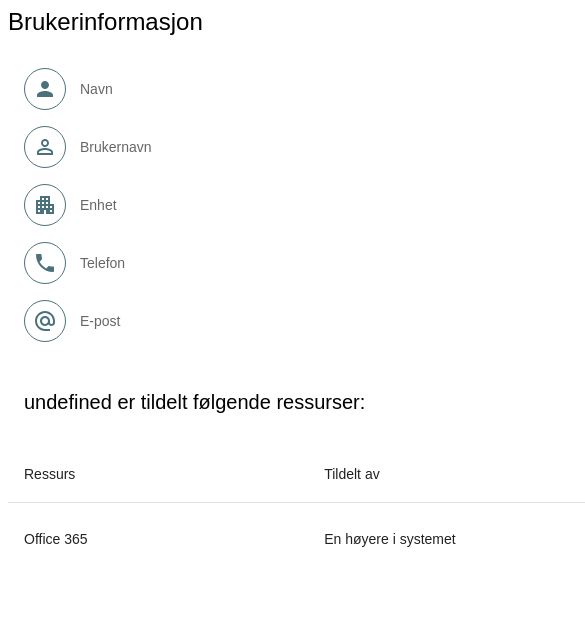
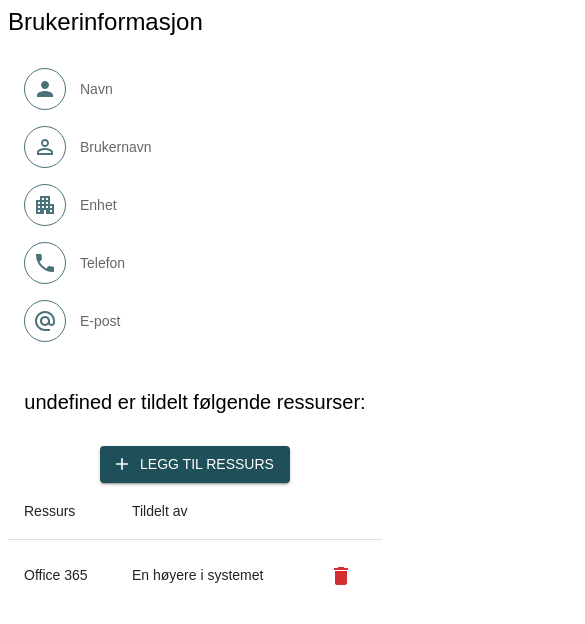
Before and after one commit to FINTLabs/fint-kontroll-user-pod, a React (Create React App) app: page /info/1 in a window 390 px wide. Shown: the top 624 px of the page, 585 px wide, since content can reach past the window. Built offline with nearby package versions, Linux system fonts and the light colour scheme; no server answers.

Commit message:
Added button for adding resource, and fixed some responsive problems

```diff
--- a/src/features/user-info/ResourceTable.tsx
+++ b/src/features/user-info/ResourceTable.tsx
@@ -6,24 +6,15 @@ import TableContainer from '@mui/material/TableContainer';
 import TableHead from '@mui/material/TableHead';
 import TableRow from '@mui/material/TableRow';
 import IconButton from '@mui/material/IconButton';
-import {Delete, Edit} from "@mui/icons-material";
-import {createStyles, makeStyles} from "@mui/styles";
-import {Box, Theme} from "@mui/material";
-import {Link} from "react-router-dom";
+import {Delete} from "@mui/icons-material";
+import {Box} from "@mui/material";
 
-const useStyles = makeStyles((theme: Theme) =>
-    createStyles({
-        icon: {
-            color: theme.palette.primary.main
-        },
-    }));
 
 export const ResourceTable: any = () => {
-    const classes = useStyles();
 
     return (
         <Box>
-            <TableContainer sx={{minWidth: 1040}}>
+            <TableContainer sx={{maxWidth: 1536}}>
                 <Table aria-label="Resource-table">
                     <TableHead>
                         <TableRow>
@@ -43,7 +34,7 @@ export const ResourceTable: any = () => {
                             <TableCell align="left">
                                 En høyere i systemet
                             </TableCell>
-                            <TableCell>
+                            <TableCell align="center">
                                 <IconButton color={'error'} aria-label="delete">
                                     <Delete/>
                                 </IconButton>
--- a/src/features/user-info/UserInfoContainer.tsx
+++ b/src/features/user-info/UserInfoContainer.tsx
@@ -1,4 +1,4 @@
-import {Box, Theme, Typography} from "@mui/material";
+import {Box, Button, Theme, Typography} from "@mui/material";
 import * as React from "react";
 import {ResourceTable} from "./ResourceTable";
 import Heading from "../Headings/Heading";
@@ -6,6 +6,7 @@ import UserInfo from "./UserInfo";
 import {createStyles, makeStyles} from "@mui/styles";
 import {UsersContext} from "../../context/userContext";
 import {useContext} from "react";
+import {Add} from "@mui/icons-material";
 
 const useStyles = makeStyles((theme: Theme) =>
     createStyles({
@@ -13,28 +14,47 @@ const useStyles = makeStyles((theme: Theme) =>
             display: "flex",
             flexDirection: "column",
             flexGrow: 1,
-            maxWidth: 752,
             [theme.breakpoints.up("sm")]: {
-                height: "calc(100% - 64px)",
                 margin: theme.spacing(10)
             }
         },
+        buttonSection: {
+            display: "flex",
+            flexDirection: "row",
+            justifyContent: "space-between",
+            alignItems: "center",
+            [theme.breakpoints.down("md")]: {
+                display: "flex",
+                flexDirection: "column",
+            }
+        }
     }));
 
 function UserInfoContainer() {
 
     const classes = useStyles();
     const {userDetailed} = useContext(UsersContext);
+
     return (
         <Box className={classes.content}>
             <Box>
                 <Heading title={'Brukerinformasjon'}/>
                 <UserInfo/>
             </Box>
-            <Box ml={'1rem'}>
-                <Typography variant="h2" sx={{fontWeight: 'light', fontSize: 'h6.fontSize', marginY: '2rem'}}>
+            <Box className={classes.buttonSection}>
+                <Typography
+                    variant="h2"
+                    sx={{fontWeight: 'light', fontSize: 'h6.fontSize', marginY: '2rem'}}
+                >
                     {userDetailed?.fullName + ' er tildelt følgende ressurser:'}
                 </Typography>
+                <Button
+                    color={"primary"}
+                    variant="contained"
+                    startIcon={<Add/>}
+                >
+                    Legg til ressurs
+                </Button>
             </Box>
             <ResourceTable/>
         </Box>
--- a/src/features/users/FilterTypeUser.tsx
+++ b/src/features/users/FilterTypeUser.tsx
@@ -18,7 +18,7 @@ export default function FilterGroupUser() {
     }
 
     return (
-        <FormControl style={{minWidth: 220}} sx={{mx: '2rem'}}>
+        <FormControl style={{minWidth: 220}} sx={{mx: '2rem', my: '1rem'}}>
             <InputLabel
                 id="demo-simple-select-label"
             >
--- a/src/features/users/FilterUnitUser.tsx
+++ b/src/features/users/FilterUnitUser.tsx
@@ -8,7 +8,7 @@ export default function FilterUnitUser() {
 
     let unit;
     return (
-        <FormControl style={{minWidth: 220}} sx={{mr: '2rem'}}>
+        <FormControl style={{minWidth: 220}} sx={{mr: '2rem', my: '1rem'}}>
             <InputLabel id="demo-simple-select-label">Enhet</InputLabel>
             <Select
                 labelId="demo-simple-select-label"
--- a/src/features/users/FindUserContainer.tsx
+++ b/src/features/users/FindUserContainer.tsx
@@ -11,13 +11,17 @@ const useStyles = makeStyles((theme: Theme) =>
     createStyles({
         content: {
             [theme.breakpoints.up("sm")]: {
-                height: "calc(100% - 64px)",
                 margin: theme.spacing(10)
             }
         },
         filters: {
             display: "flex",
             flexDirection: "row",
+            [theme.breakpoints.down("md")]: {
+                display: "flex",
+                flexDirection: "column",
+                margin: theme.spacing(10)
+            }
         },
         table: {
             display: "flex",
--- a/src/features/users/SearchFieldUsers.tsx
+++ b/src/features/users/SearchFieldUsers.tsx
@@ -5,7 +5,7 @@ import Autocomplete from '@mui/material/Autocomplete';
 
 export default function SearchFieldUser() {
     return (
-        <Stack sx={{width: 220, mx: '2rem'}}>
+        <Stack sx={{width: 220, mx: '2rem', my: '1rem'}}>
             <Autocomplete
                 freeSolo
                 id="free-solo-search-user"
--- a/src/features/users/UserTable.tsx
+++ b/src/features/users/UserTable.tsx
@@ -44,7 +44,7 @@ export const UserTable: any = () => {
 
     return (
         <Box>
-            <TableContainer sx={{minWidth: 1040}}>
+            <TableContainer sx={{maxWidth: 1536}}>
                 <Table aria-label="Users-table">
                     <TableHead>
                         <TableRow>
```
